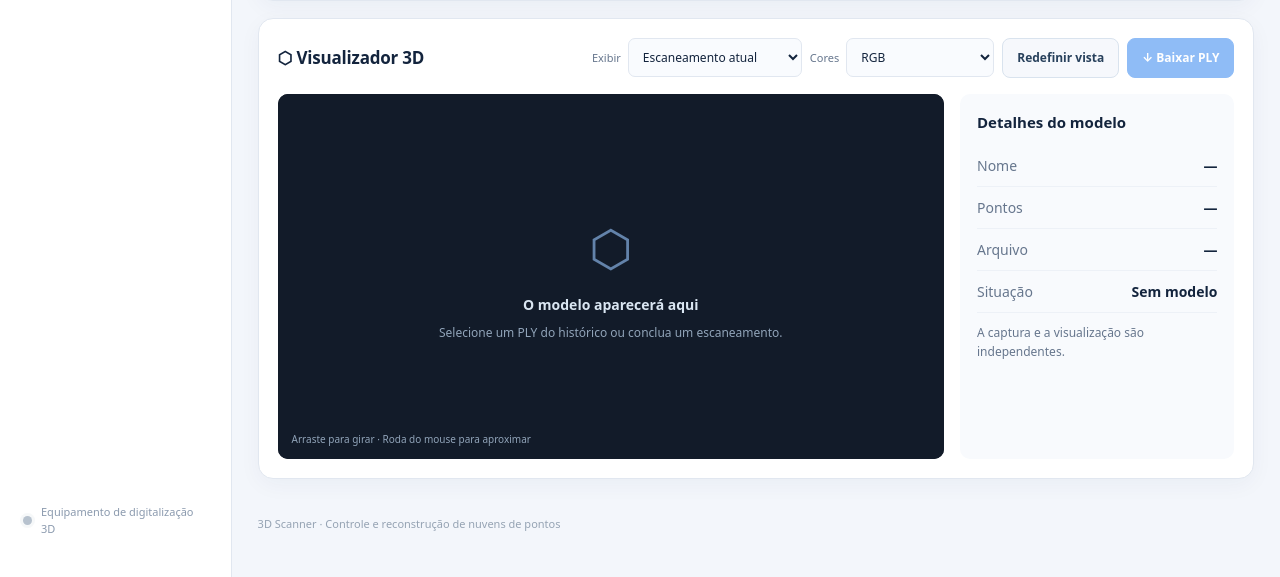
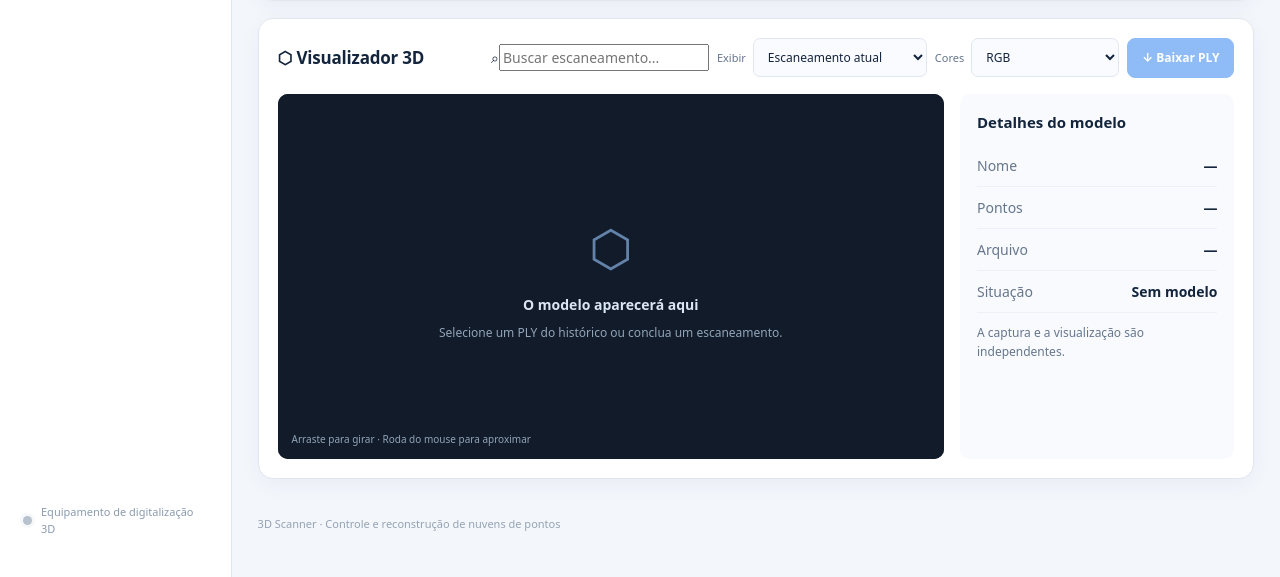
Before and after one commit to AugustoSalvego/scanner3d-raspberrypi, a Flask app: page / in a window 1280 px wide. Shown: the part 526-1103 px from the top of the page. Run offline with Flask 3, Linux system fonts and the light colour scheme; data that the repository does not hold is empty.

Commit message:
feat(ui): add viewer and history search, remove reset-view button

```diff
--- a/web_interface/templates/index.html
+++ b/web_interface/templates/index.html
@@ -62,9 +62,9 @@
         </div>
         <div class="panel viewer-panel">
           <div class="panel-heading viewer-heading"><h2>⬡ Visualizador 3D</h2><div class="viewer-tools">
+            <label class="search-field viewer-search-field"><span aria-hidden="true">⌕</span><input id="viewer-search" type="search" placeholder="Buscar escaneamento..." aria-label="Buscar escaneamentos disponíveis no visualizador" autocomplete="off"></label>
             <label class="select-wrap">Exibir <select id="viewer-source" aria-label="Arquivo PLY para visualizar"><option value="current">Escaneamento atual</option></select></label>
             <label class="select-wrap">Cores <select id="viewer-color" aria-label="Modo de cores"><option value="rgb">RGB</option><option value="mono">Monocromático</option></select></label>
-            <button class="btn subtle" id="viewer-reset" type="button">Redefinir vista</button>
             <a class="btn primary" id="viewer-download" href="#" aria-disabled="true">↓ Baixar PLY</a>
           </div></div>
           <div class="viewer-grid">
@@ -76,7 +76,7 @@
 
       <section class="view" id="view-history" aria-labelledby="history-title">
         <div class="page-heading"><div><span class="eyebrow">ARQUIVOS</span><h1 id="history-title">Histórico de escaneamentos</h1><p>Visualize, renomeie, baixe ou exclua sessões anteriores.</p></div><button class="btn subtle" type="button" id="history-refresh">↻ Atualizar</button></div>
-        <div class="panel"><div class="panel-heading"><h2>Escaneamentos salvos</h2><span class="small-pill" id="history-count">—</span></div><div id="history-list" class="session-list"><p class="helper">Carregando histórico...</p></div></div>
+        <div class="panel"><div class="panel-heading history-heading"><h2>Escaneamentos salvos</h2><div class="history-tools"><label class="search-field history-search-field"><span aria-hidden="true">⌕</span><input id="history-search" type="search" placeholder="Pesquisar por nome ou data..." aria-label="Pesquisar escaneamentos no histórico" autocomplete="off"></label><span class="small-pill" id="history-count">—</span></div></div><div id="history-list" class="session-list"><p class="helper">Carregando histórico...</p></div></div>
       </section>
 
       <section class="view" id="view-calibration" aria-labelledby="calibration-title">
```
